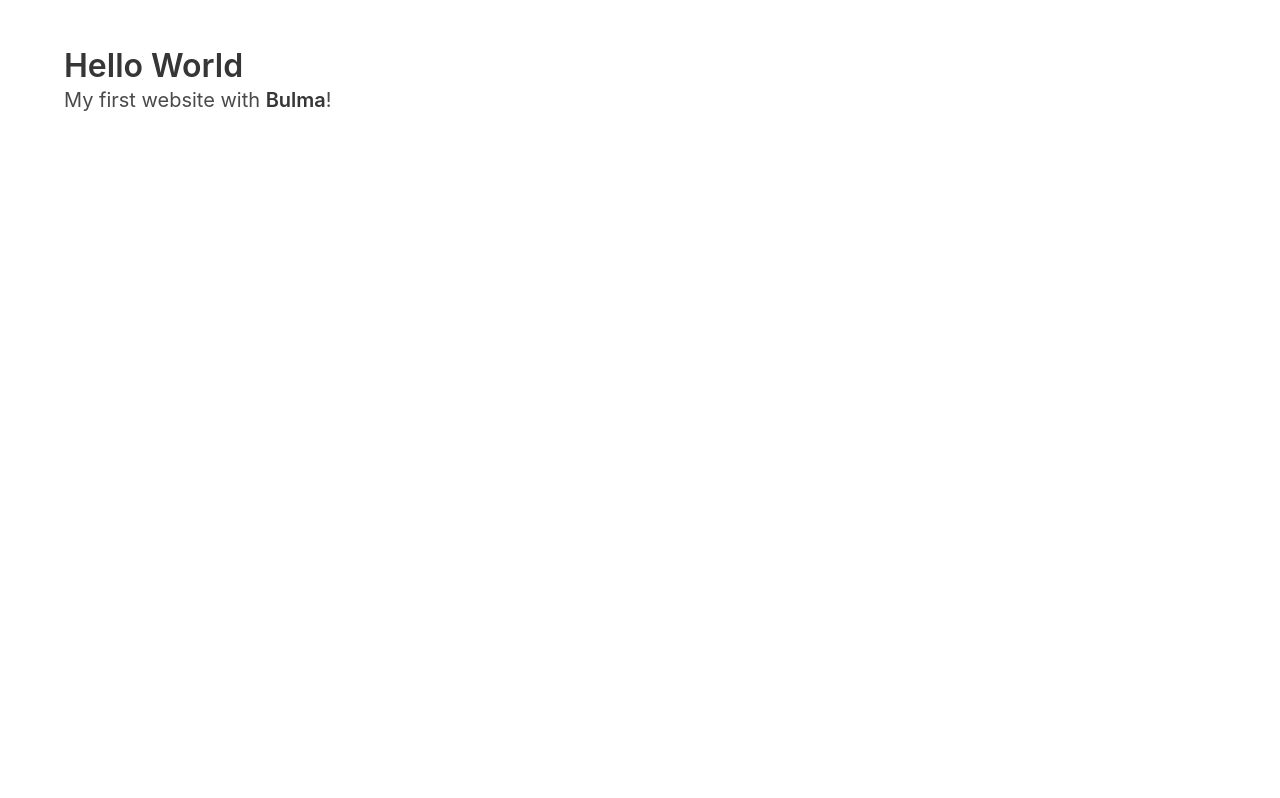
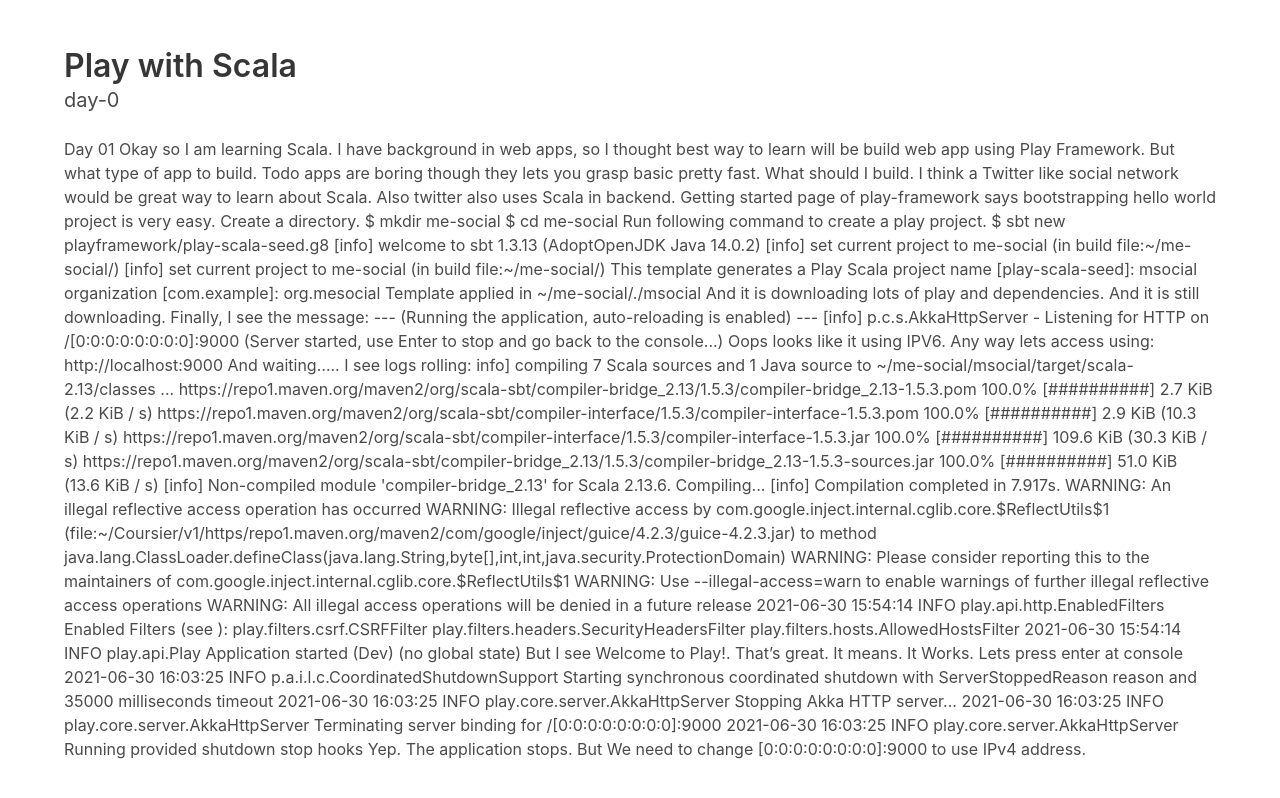
Before and after one commit to phoenix2082/phoenix2082.github.io, a plain HTML site: page index.html in a window 1280 px wide. Drawn offline with nearby package versions, Linux system fonts and the light colour scheme.

Commit message:
Day 0: Setting up play project

```diff
--- a/index.html
+++ b/index.html
@@ -10,11 +10,105 @@
   <section class="section">
     <div class="container">
       <h1 class="title">
-        Hello World
+        Play with Scala
       </h1>
       <p class="subtitle">
-        My first website with <strong>Bulma</strong>!
+      	day-0
       </p>
+      <div class="content">
+      	Day 01
+
+Okay so I am learning Scala. I have background in web apps, so I thought best way to learn will be build web app using Play Framework.
+
+But what type of app to build. Todo apps are boring though they lets you grasp basic pretty fast.
+
+What should I build.
+
+I think a Twitter like social network would be great way to learn about Scala. Also twitter also uses Scala in backend.
+
+Getting started page of play-framework says bootstrapping hello world project is very easy.
+
+Create a directory.
+
+$ mkdir me-social
+$ cd me-social
+
+Run following command to create a play project.
+
+$ sbt new playframework/play-scala-seed.g8
+
+[info] welcome to sbt 1.3.13 (AdoptOpenJDK Java 14.0.2)
+[info] set current project to me-social (in build file:~/me-social/)
+[info] set current project to me-social (in build file:~/me-social/)
+
+This template generates a Play Scala project
+
+name [play-scala-seed]: msocial
+organization [com.example]: org.mesocial
+
+Template applied in ~/me-social/./msocial
+
+And it is downloading  lots of play and dependencies.
+
+And it is still downloading.
+
+Finally, I see the message:
+
+--- (Running the application, auto-reloading is enabled) ---
+
+[info] p.c.s.AkkaHttpServer - Listening for HTTP on /[0:0:0:0:0:0:0:0]:9000
+
+(Server started, use Enter to stop and go back to the console...)
+
+Oops looks like it using IPV6. Any way lets access using:
+
+http://localhost:9000
+
+And waiting…..
+
+I see logs rolling:
+
+info] compiling 7 Scala sources and 1 Java source to ~/me-social/msocial/target/scala-2.13/classes ...
+https://repo1.maven.org/maven2/org/scala-sbt/compiler-bridge_2.13/1.5.3/compiler-bridge_2.13-1.5.3.pom
+  100.0% [##########] 2.7 KiB (2.2 KiB / s)
+https://repo1.maven.org/maven2/org/scala-sbt/compiler-interface/1.5.3/compiler-interface-1.5.3.pom
+  100.0% [##########] 2.9 KiB (10.3 KiB / s)
+https://repo1.maven.org/maven2/org/scala-sbt/compiler-interface/1.5.3/compiler-interface-1.5.3.jar
+  100.0% [##########] 109.6 KiB (30.3 KiB / s)
+https://repo1.maven.org/maven2/org/scala-sbt/compiler-bridge_2.13/1.5.3/compiler-bridge_2.13-1.5.3-sources.jar
+  100.0% [##########] 51.0 KiB (13.6 KiB / s)
+[info] Non-compiled module 'compiler-bridge_2.13' for Scala 2.13.6. Compiling...
+[info]   Compilation completed in 7.917s.
+WARNING: An illegal reflective access operation has occurred
+WARNING: Illegal reflective access by com.google.inject.internal.cglib.core.$ReflectUtils$1 (file:~/Coursier/v1/https/repo1.maven.org/maven2/com/google/inject/guice/4.2.3/guice-4.2.3.jar) to method java.lang.ClassLoader.defineClass(java.lang.String,byte[],int,int,java.security.ProtectionDomain)
+WARNING: Please consider reporting this to the maintainers of com.google.inject.internal.cglib.core.$ReflectUtils$1
+WARNING: Use --illegal-access=warn to enable warnings of further illegal reflective access operations
+WARNING: All illegal access operations will be denied in a future release
+2021-06-30 15:54:14 INFO  play.api.http.EnabledFilters  Enabled Filters (see <https://www.playframework.com/documentation/latest/Filters>):
+
+    play.filters.csrf.CSRFFilter
+    play.filters.headers.SecurityHeadersFilter
+    play.filters.hosts.AllowedHostsFilter
+2021-06-30 15:54:14 INFO  play.api.Play  Application started (Dev) (no global state)
+
+
+But I see Welcome to Play!.
+
+That’s great. It means. It Works.
+
+Lets press enter at console
+
+2021-06-30 16:03:25 INFO  p.a.i.l.c.CoordinatedShutdownSupport  Starting synchronous coordinated shutdown with ServerStoppedReason reason and 35000 milliseconds timeout
+2021-06-30 16:03:25 INFO  play.core.server.AkkaHttpServer  Stopping Akka HTTP server...
+2021-06-30 16:03:25 INFO  play.core.server.AkkaHttpServer  Terminating server binding for /[0:0:0:0:0:0:0:0]:9000
+2021-06-30 16:03:25 INFO  play.core.server.AkkaHttpServer  Running provided shutdown stop hooks
+
+
+Yep. The application stops.
+
+
+But We need to change [0:0:0:0:0:0:0:0]:9000 to use IPv4 address.
+      </div>
     </div>
   </section>
   </body>
```
